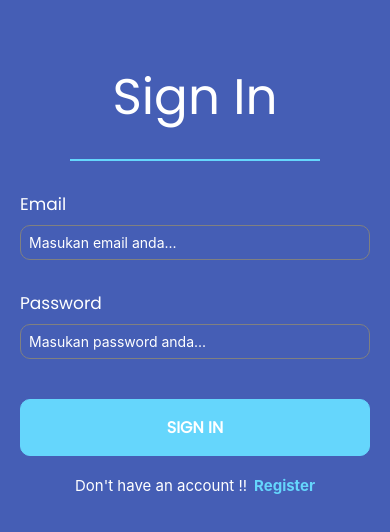
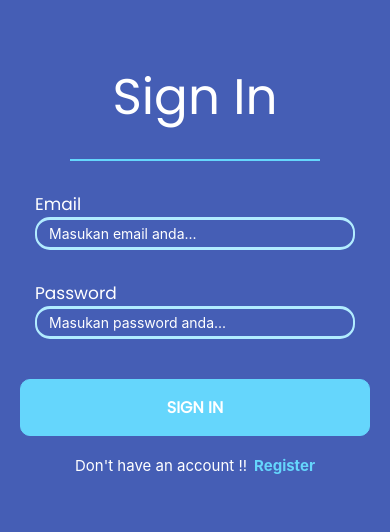
Before and after one commit to Iphint/BacaYuks, a React Native app: screen /Login in a window 390 px wide. Shown: the top 532 px of the page. Built offline with nearby package versions, Linux system fonts and the light colour scheme; no server answers.

Commit message:
edit custom input text

```diff
--- a/src/components/atoms/CustomInputText.js
+++ b/src/components/atoms/CustomInputText.js
@@ -28,14 +28,18 @@ export default CustomInputText;
 
 const styles = StyleSheet.create({
   container: {
-    marginHorizontal: 20,
+    marginHorizontal: 30,
+    alignSelf: "center",
+    width:320,
   },
   input: {
-    borderWidth: 1,
-    borderColor: 'gray',
-    padding: 8,
-    marginTop: 8,
-    borderRadius: 10,
+    borderWidth: 2,
+    borderTopWidth: 3,
+    borderBottomWidth:3,
+    borderColor: '#b2ecff',
+    padding: 5,
+    paddingLeft: 12,
+    borderRadius: 15,
   },
   title: {
     fontSize: 17,
```
